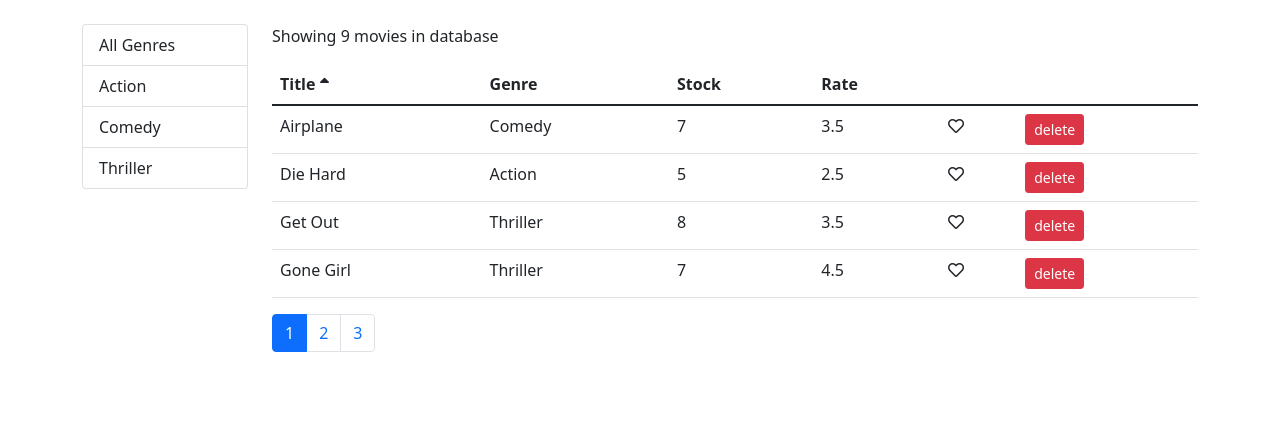
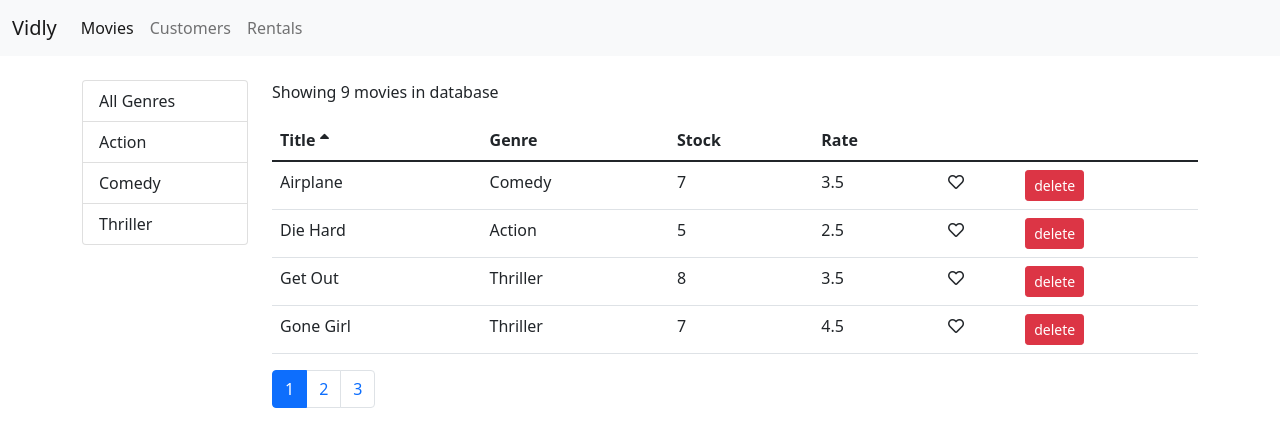
Before and after one commit to shakilhossain1/react-vidly, a React (Vite) app: page /movies in a window 1280 px wide. Shown: the top 446 px of the page. Built offline with nearby package versions, Linux system fonts and the light colour scheme.

Commit message:
add navigation

```diff
--- a/src/App.jsx
+++ b/src/App.jsx
@@ -4,21 +4,25 @@
 import Customers from './components/customers';
 import Rentals from './components/rentals';
 import NotFound from './components/notFound';
+import NavBar from './components/navBar';
 
 class App extends Component {
   state = {};
   render() {
     return (
-      <main className='container pt-4'>
-        <Switch>
-          <Route path="/movies" component={Movies} />
-          <Route path="/customers" component={Customers} />
-          <Route path="/rentals" component={Rentals} />
-          <Route path="/not-found" component={NotFound} />
-          <Redirect from="/" exact to="/movies" />
-          <Redirect to='/not-found' />
-        </Switch>
-      </main>
+      <>
+        <NavBar />
+        <main className='container pt-4'>
+          <Switch>
+            <Route path='/movies' component={Movies} />
+            <Route path='/customers' component={Customers} />
+            <Route path='/rentals' component={Rentals} />
+            <Route path='/not-found' component={NotFound} />
+            <Redirect from='/' exact to='/movies' />
+            <Redirect to='/not-found' />
+          </Switch>
+        </main>
+      </>
     );
   }
 }
--- /dev/null
+++ b/src/components/navBar.jsx
@@ -0,0 +1,46 @@
+import React from 'react';
+import { Link, NavLink } from 'react-router-dom';
+
+const NavBar = () => {
+  return (
+    <nav className='navbar navbar-expand-lg navbar-light bg-light'>
+      <div className='container-fluid'>
+        <Link className='navbar-brand' to='/'>
+          Vidly
+        </Link>
+        <button
+          className='navbar-toggler'
+          type='button'
+          data-bs-toggle='collapse'
+          data-bs-target='#navbarNav'
+          aria-controls='navbarNav'
+          aria-expanded='false'
+          aria-label='Toggle navigation'
+        >
+          <span className='navbar-toggler-icon'></span>
+        </button>
+        <div className='collapse navbar-collapse' id='navbarNav'>
+          <ul className='navbar-nav'>
+            <li className='nav-item'>
+              <NavLink className='nav-link' aria-current='page' to='/movies'>
+                Movies
+              </NavLink>
+            </li>
+            <li className='nav-item'>
+              <NavLink className='nav-link' to='/customers'>
+                Customers
+              </NavLink>
+            </li>
+            <li className='nav-item'>
+              <NavLink className='nav-link' to='/rentals'>
+                Rentals
+              </NavLink>
+            </li>
+          </ul>
+        </div>
+      </div>
+    </nav>
+  );
+};
+
+export default NavBar;
```
